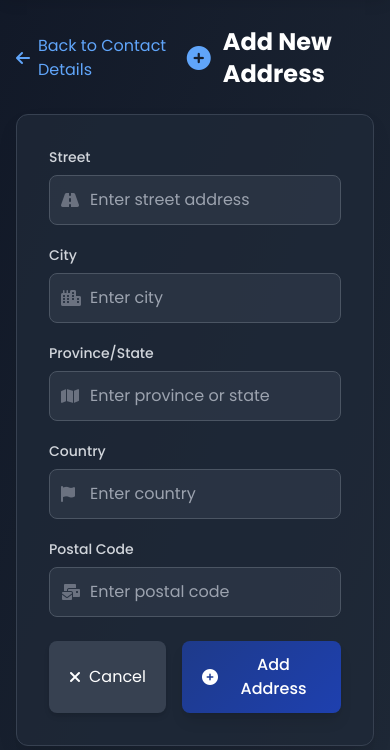
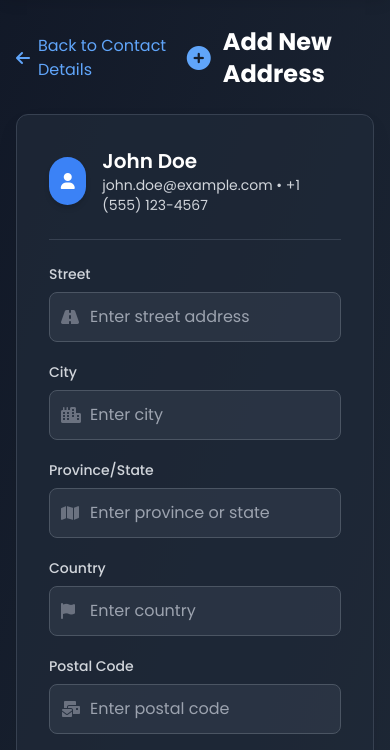
Before and after one commit to ProgrammerZamanNow/web-template-contact-management, a plain HTML site: page add_address.html in a window 390 px wide. Shown: the part 94-844 px from the top of the page. Drawn offline with nearby package versions, Linux system fonts and the light colour scheme.

Commit message:
Add contact information section to address forms
Introduced a new section displaying contact details, including name, email, and phone number, to both add and edit address pages. This enhances user experience by providing easy access to relevant contact information directly within the forms.

```diff
--- a/add_address.html
+++ b/add_address.html
@@ -86,6 +86,19 @@
 
         <div class="bg-gray-800 bg-opacity-80 rounded-xl shadow-custom border border-gray-700 overflow-hidden max-w-2xl mx-auto animate-fade-in">
             <div class="p-8">
+                <!-- Contact Information -->
+                <div class="mb-6 pb-6 border-b border-gray-700">
+                    <div class="flex items-center">
+                        <div class="w-12 h-12 bg-blue-500 rounded-full flex items-center justify-center mr-4 shadow-md">
+                            <i class="fas fa-user text-white"></i>
+                        </div>
+                        <div>
+                            <h2 class="text-xl font-semibold text-white">John Doe</h2>
+                            <p class="text-gray-300 text-sm">john.doe@example.com • +1 (555) 123-4567</p>
+                        </div>
+                    </div>
+                </div>
+
                 <form>
                     <div class="mb-5">
                         <label for="street" class="block text-gray-300 text-sm font-medium mb-2">Street</label>
```
Also changed, not shown: edit_address.html (+13 -0 lines).
